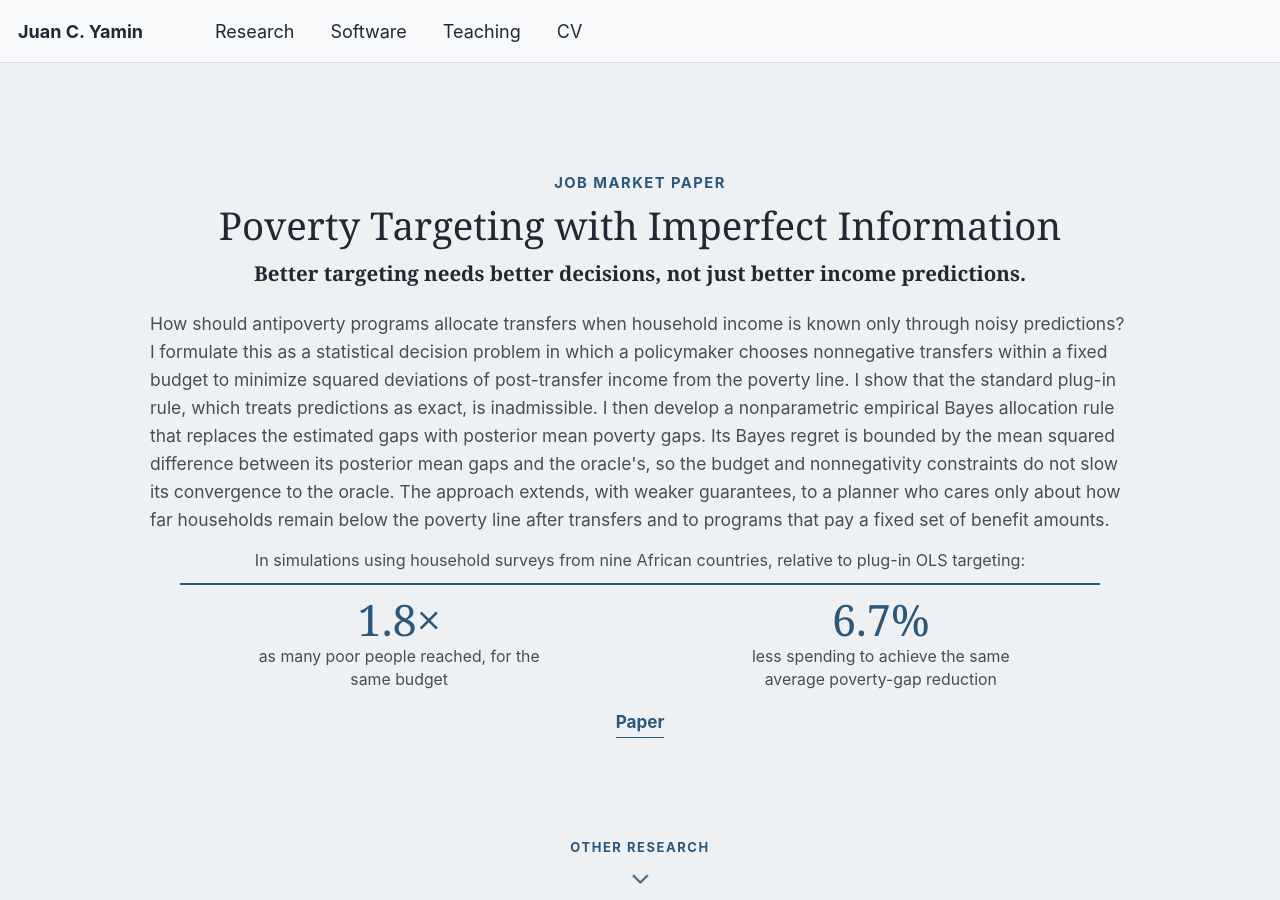
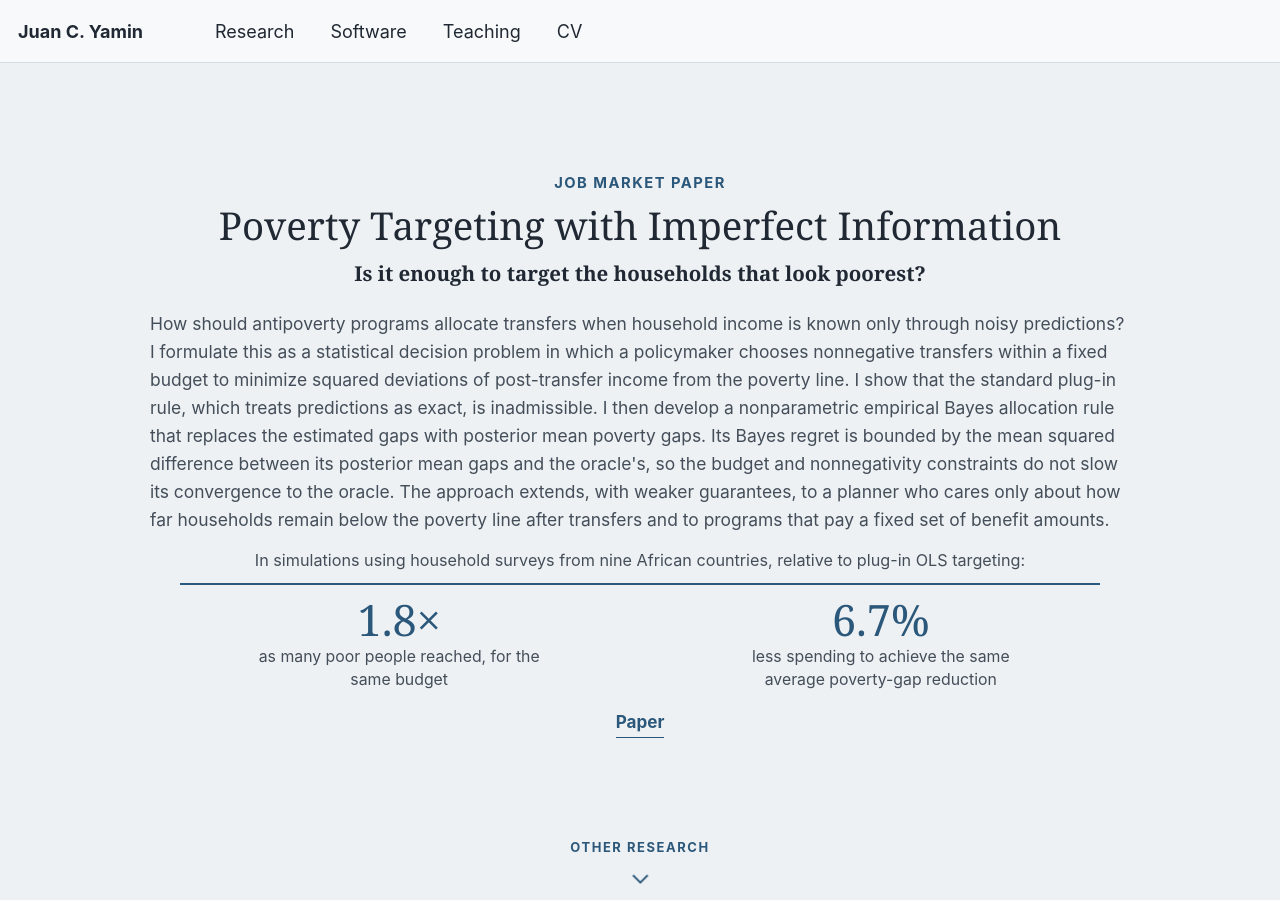
Before and after one commit to juancyamin/juancyamin.github.io, a Jekyll site: the page built from _pages/about.md, in a window 1280 px wide and 900 px high, scrolled down 899 px. Built offline with Jekyll 4.4.1, drawn with Linux system fonts in a browser that asks for light colours.

Commit message:
Use research question as homepage paper tagline

```diff
--- a/_pages/about.md
+++ b/_pages/about.md
@@ -220,7 +220,7 @@ redirect_from:
       <header class="d2-jmp-head">
         <p class="d2-label">Job Market Paper</p>
         <h2 id="jmp-title"><a href="/files/poverty-targeting-with-imperfect-information.pdf">Poverty Targeting with Imperfect Information</a></h2>
-        <p class="d2-standfirst">Better targeting needs better decisions, not just better income predictions.</p>
+        <p class="d2-standfirst">Is it enough to target the households that look poorest?</p>
       </header>
       <div class="d2-abstract">
         <p class="d2-abstract-body">How should antipoverty programs allocate transfers when household income is known only through noisy predictions? I formulate this as a statistical decision problem in which a policymaker chooses nonnegative transfers within a fixed budget to minimize squared deviations of post-transfer income from the poverty line. I show that the standard plug-in rule, which treats predictions as exact, is inadmissible. I then develop a nonparametric empirical Bayes allocation rule that replaces the estimated gaps with posterior mean poverty gaps. Its Bayes regret is bounded by the mean squared difference between its posterior mean gaps and the oracle's, so the budget and nonnegativity constraints do not slow its convergence to the oracle. The approach extends, with weaker guarantees, to a planner who cares only about how far households remain below the poverty line after transfers and to programs that pay a fixed set of benefit amounts.</p>
```
